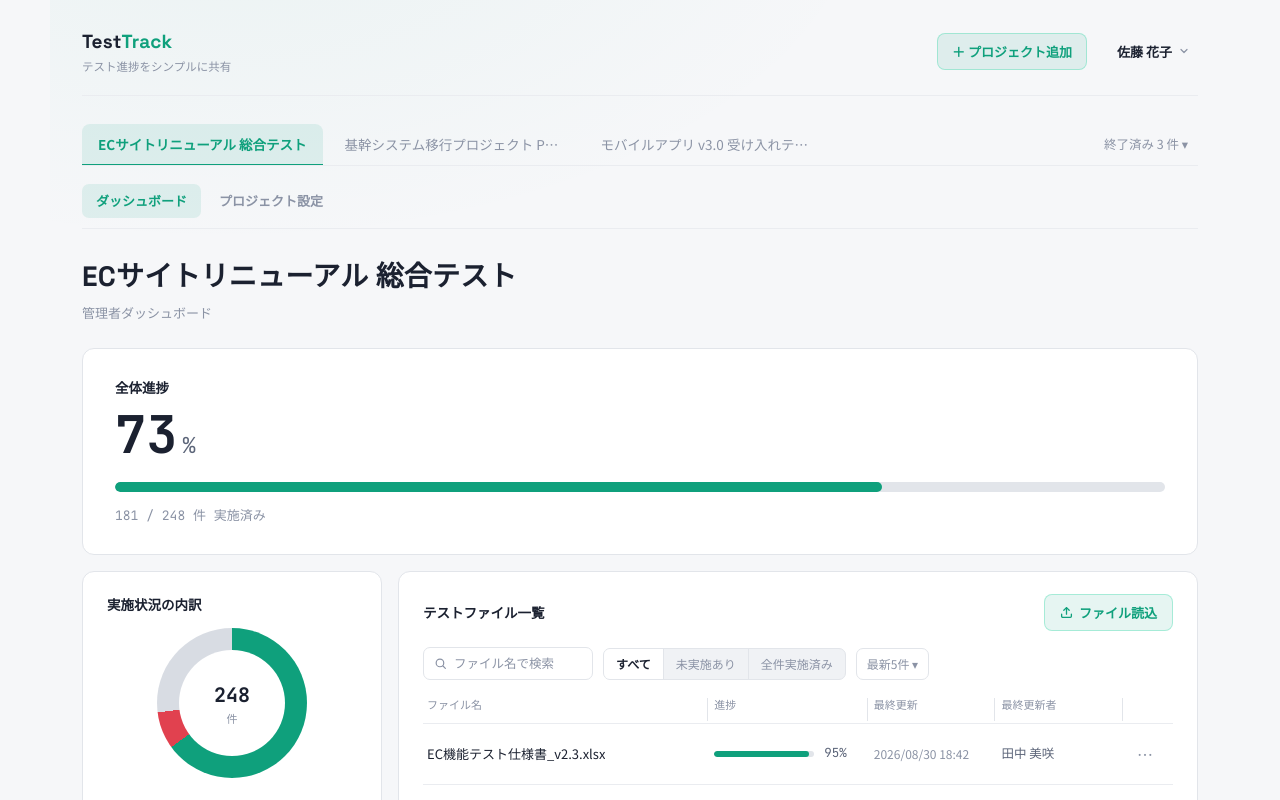
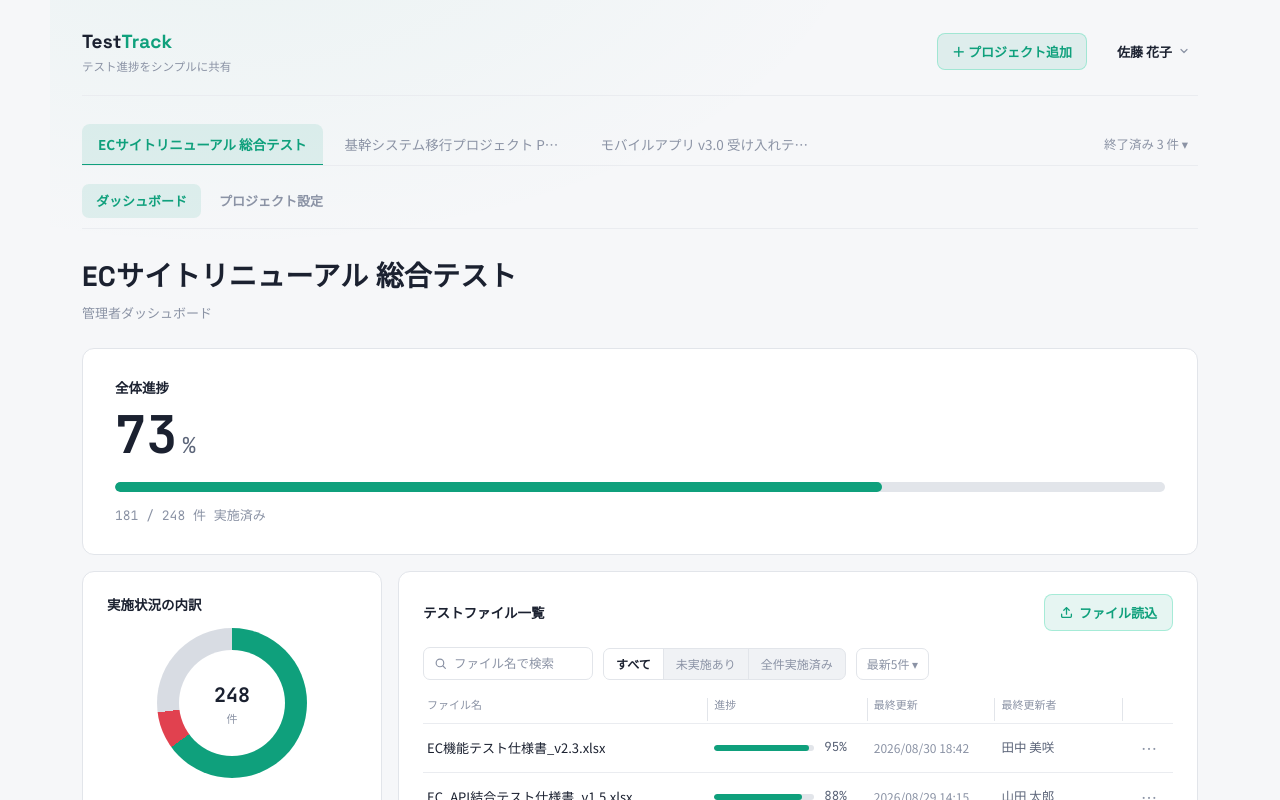
Before and after one commit to hayashi-y-dev/testtrack, a Next.js app in the folder frontend/: page /dashboard in a window 1280 px wide. Shown: the top 800 px of the page. Built offline with nearby package versions, Linux system fonts and the light colour scheme.

Commit message:
fix: テストファイル一覧の行の高さを統一
.actionDotsの高さを20pxに制限し、閲覧者表示と同じ行の高さに統一

```diff
--- a/frontend/src/app/dashboard/dashboard.module.css
+++ b/frontend/src/app/dashboard/dashboard.module.css
@@ -1226,11 +1226,15 @@
 
 /* ===== 行メニュー ===== */
 .actionDots {
+  display: flex;
+  align-items: center;
+  justify-content: center;
+  height: 20px;
   color: var(--text-faint);
   cursor: pointer;
   font-size: 16px;
   position: relative;
-  padding: 4px 8px;
+  padding: 0 8px;
   border-radius: 4px;
 }
 
```
